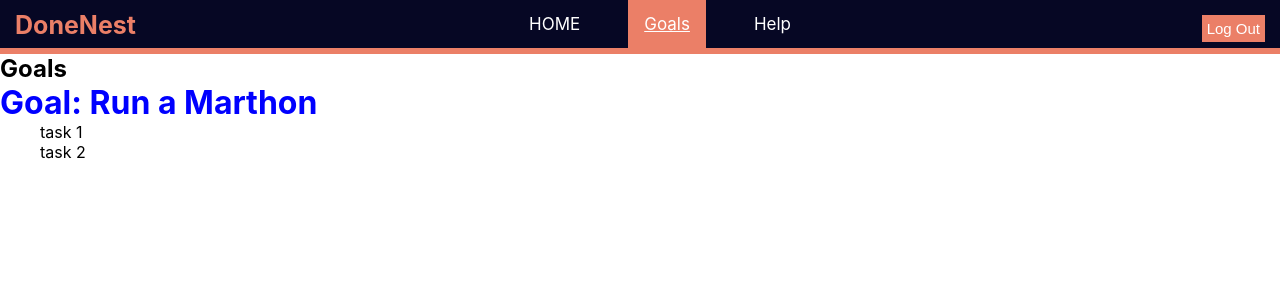
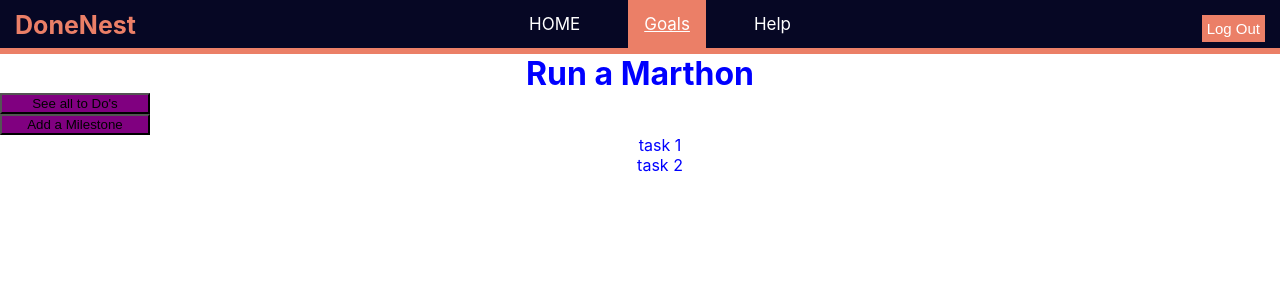
Before and after one commit to JamesB94/Boolean-final-project, a React (Create React App) app in the folder my-app/: page /Goals/1 in a window 1280 px wide. Shown: the top 300 px of the page. Built offline with nearby package versions, Linux system fonts and the light colour scheme; data requests are answered from the project's data file.

Commit message:
printing out nested data and colapsable

```diff
--- a/my-app/data/db.json
+++ b/my-app/data/db.json
@@ -29,7 +29,7 @@
         "nestedTask": [
           {
             "nestedId":1,
-            "nestedTask": " G1 task 2: nestedTask 1",
+            "nestedTask": " G1 - task 2: nestedTask 1",
             "nestedDone":false
           }
         ]
@@ -60,7 +60,7 @@
     "done": false,
     "nestedTask": [
       {
-        "nestedId":1,
+        "nestedId":2,
             "nestedTask": "g2: task2: nestedTask:2",
             "nestedDone":false
       }
--- a/my-app/src/components/Goals/GoalTask.css
+++ b/my-app/src/components/Goals/GoalTask.css
@@ -0,0 +1,11 @@
+.NestedTaskList {
+    background-color: palegreen;
+}
+
+.tasks{
+    text-align: center;
+}
+
+.mileStones {
+    color: blue;
+}
--- a/my-app/src/components/Goals/GoalTasks.jsx
+++ b/my-app/src/components/Goals/GoalTasks.jsx
@@ -1,51 +1,85 @@
 import { useLoaderData, useParams } from "react-router-dom";
+import React, { useState } from 'react';
 import './GoalTask.css'
 
 export default function GoalTasks() {
+
+    const [tasksOpen, settasksOpen] = useState(false);
 
     const { id } = useParams()
 
     const data = useLoaderData()
 
-    const tasks = () => {
+    // const nestedData = [].concat(...data.task.map(value => value.nestedTask));
 
-        data.task.map((value) => {
-            value.nestedTask.map((task) => {
-                console.log(task)
-            })
-            // console.log(value.nestedTask)
+    // const nestedData = data.task.map((value) => {
+    //     console.log('this is the first task', value.task)
+    //     return value.nestedTask.map((task) => {
+    //         console.log('this is the nested data', task.nestedTask)
+    //     })
 
-        })
+    // })
 
-        // data.task.forEach((i) => {
-        //     console.log('task function ', i.task)
-        //     return i.task
-        // })
-    }
+    //  console.log('this is a nested test', nestedData);
 
-   tasks()
 
-    //console.log('here is a test ', data)
 
-    // console.log("here is data array ", data.task[0].task)
+//     const nestedData = data.task.map((value) => {
+//         return value.nestedTask.map((task) => task)
+// });
 
-    // console.log('here is a test ', data.task[0].nestedTask)
+
+
+//     console.log('this is a nested test', nestedData )
+
 
     return (
         <div className="tasks">
-            <h1>Goal: {data.goalName}</h1>
+            <h1> {data.goalName}</h1>
+            <button onClick={() => settasksOpen(!tasksOpen)}>See all to Do's</button>
+            <button>Add a Milestone</button>
+            {/* Goal.css to change Goal color */}
 
         <ul>
+
+        {
+            data.task.map((value) => (
+                <li key={value.id}>
+                <div className="mileStones">
+                    {value.task}
+                    </div>
+
+                <div className={`collapsable-content ${tasksOpen ? 'open' : ''}`}>
+                    {
+                        value.nestedTask.map((task) => (
+                            // key={`${value.id}-${task.nestedId}`}
+                            <ul key={task.nestedId}>
+                                <li>{task.nestedTask}</li>
+                            </ul>
+                        ))
+                    }
+                </div>
+
+
+                </li>
+        ))
+    }
+</ul>
+
+
+
+
+
+
+        {/* <ul>
             {
                 data.task.map((value) => (
                     <li key={value.id}>{value.task}</li>
                 ))
+
             }
-        </ul>
 
-
-            {/* <p>{data.task[0].task}</p> */}
-
+        </ul>      */}
 
         </div>
 
@@ -64,3 +98,28 @@ export const goalTasksLoader = async ({ params }) => {
     return res.json()
 
 }
+
+
+
+
+  // tasks()
+
+    //console.log('here is a test ', data)
+
+    // console.log("here is data array ", data.task[0].task)
+
+    // console.log('here is a test ', data.task[0].nestedTask)
+
+
+     // const nestedData = data.task.map((value) => {
+    //     value.nestedTask.map((task) => {
+    //         return task
+    //     })
+
+    // })
+
+
+
+      // nestedData.map((nestedValue) => (
+                    //     <li key={nestedValue.nestedId}>{nestedData}</li>
+                    // ))
--- /dev/null
+++ b/my-app/src/components/Help/Faq.css
@@ -0,0 +1,22 @@
+p {
+    color: brown;
+}
+
+.collapsable-content {
+    transition: max-height 0.2s ease-out;
+    max-height: 0;
+    overflow: hidden;
+  }
+
+  .collapsable-content.open {
+    background-color: palegreen;
+    max-height: 500px;
+  }
+
+  #root > div > main > div > div > button {
+    cursor: pointer;
+    background-color: purple;
+    display: flex;
+    justify-content: center;
+    width: 150px
+  }
--- a/my-app/src/components/Help/Faq.jsx
+++ b/my-app/src/components/Help/Faq.jsx
@@ -1,6 +1,28 @@
+import React, { useState } from 'react';
+import './Faq.css'
+
 const Faq = () => {
+
+const [isOpen, setIsOpen] = useState(false);
+
+let car = 'Hello there i am a car'
+
+
     return (
-        <h1>FAQ Here</h1>
+
+        <div>
+            <h1>FAQ Here</h1>
+            <button onClick={() => setIsOpen(!isOpen)}>
+            <div className = "buttonStyle">
+            <p>Collapsable</p>
+            <p>+</p>
+            </div>
+            </button>
+            <div className={`collapsable-content ${isOpen ? 'open' : ''}`}>
+                {car}
+            </div>
+        </div>
+
      );
 }
 
--- a/my-app/src/components/layouts/GoalsLayout.jsx
+++ b/my-app/src/components/layouts/GoalsLayout.jsx
@@ -3,7 +3,7 @@ import { Outlet } from "react-router-dom";
 export default function GoalsLayout() {
     return (
         <div className="goals_layout">
-            <h2>Goals</h2>
+            {/* <h2>Goals</h2> */}
             <Outlet />
         </div>
 
```
